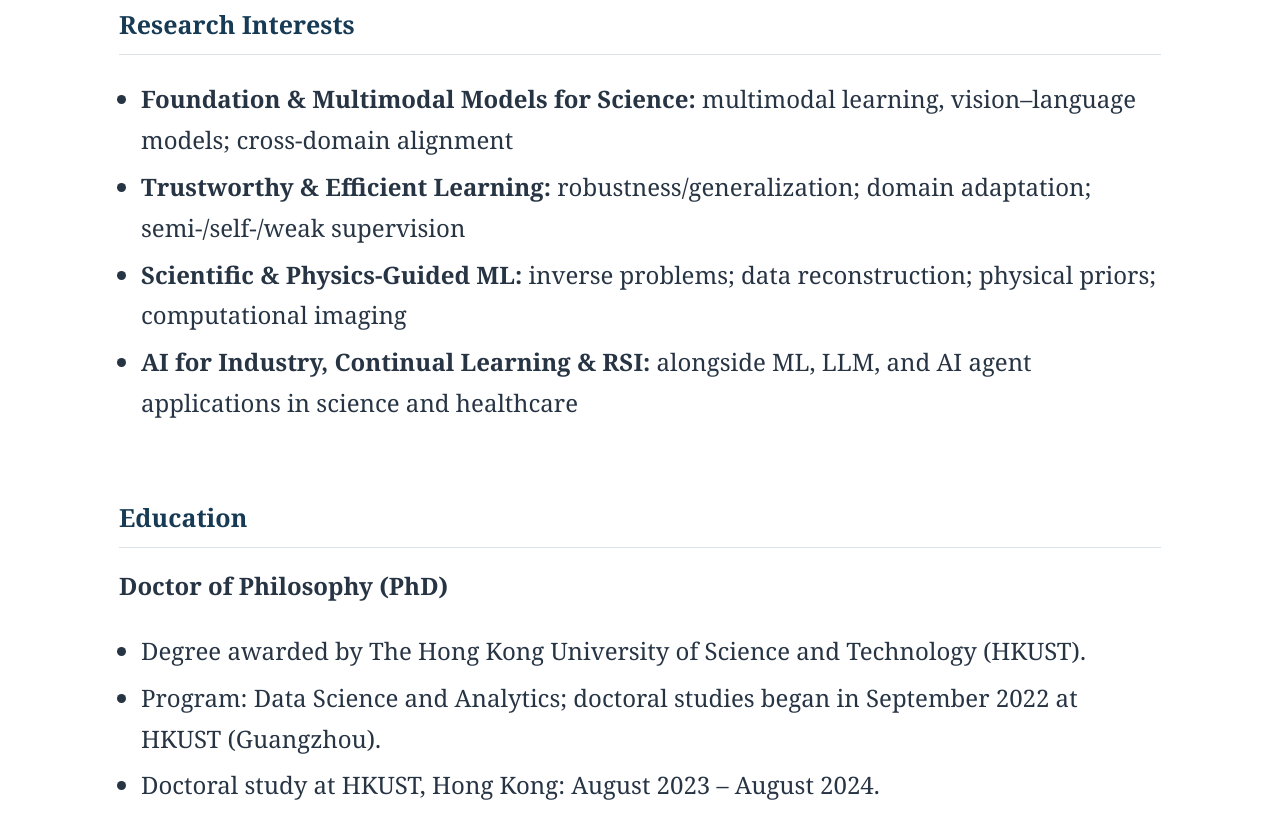
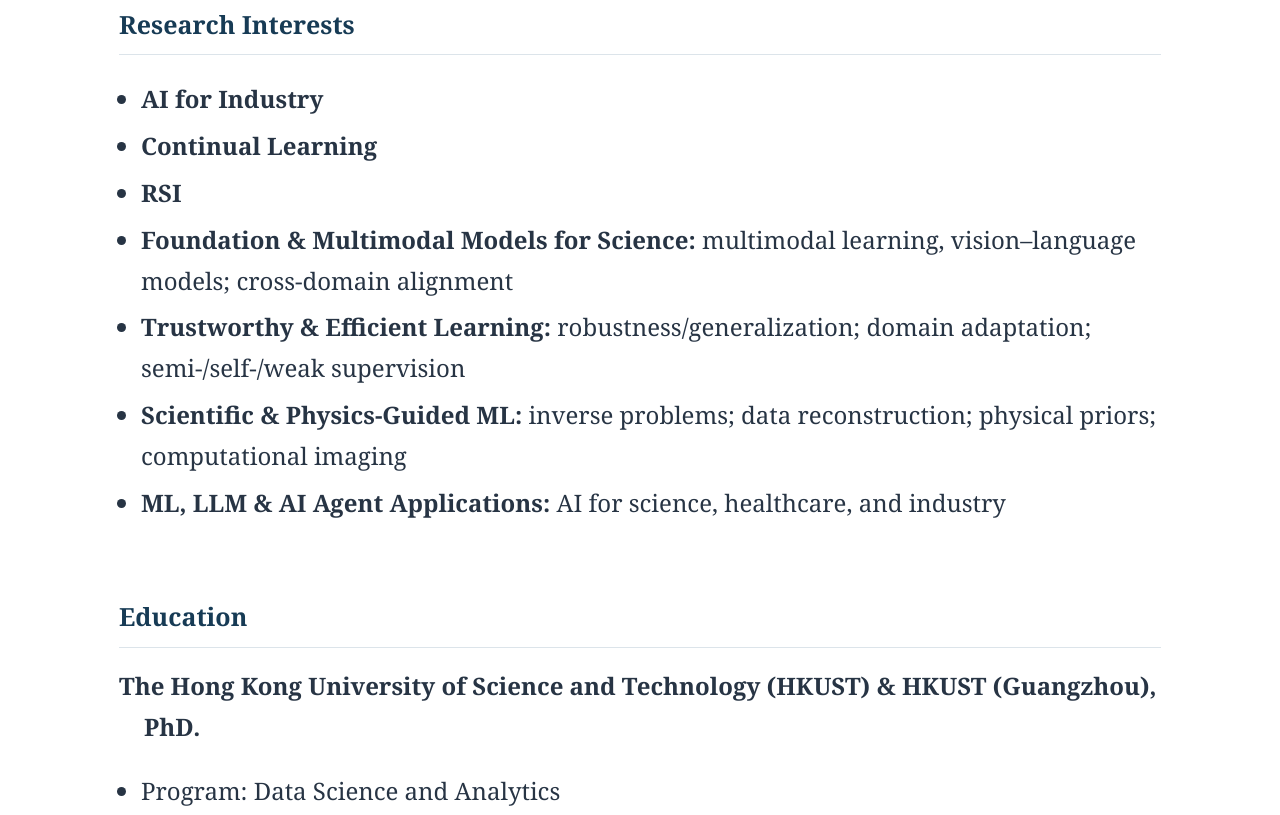
Before and after one commit to wang-rq/wang-rq.github.io, a plain HTML site: page index.html in a window 1280 px wide. Shown: the part 893-1708 px from the top of the page. Drawn offline with Linux system fonts and the light colour scheme.

Commit message:
Simplify doctoral education and prioritize current research interests

```diff
--- a/index.html
+++ b/index.html
@@ -97,6 +97,9 @@
         <h2 id="research-interests" style="font-family: Georgia, serif;">Research Interests</h2>
 
         <ul>
+          <li><strong>AI for Industry</strong></li>
+          <li><strong>Continual Learning</strong></li>
+          <li><strong>RSI</strong></li>
           <li>
             <strong>Foundation &amp; Multimodal Models for Science:</strong>
             multimodal learning, vision–language models; cross-domain alignment
@@ -110,8 +113,8 @@
             inverse problems; data reconstruction; physical priors; computational imaging
           </li>
           <li>
-            <strong>AI for Industry, Continual Learning &amp; RSI:</strong>
-            alongside ML, LLM, and AI agent applications in science and healthcare
+            <strong>ML, LLM &amp; AI Agent Applications:</strong>
+            AI for science, healthcare, and industry
           </li>
         </ul>
 
@@ -122,11 +125,9 @@
       <div class="col-md-10">
         <h2 id="Education" style="font-family: Georgia, serif;">Education</h2>
 
-        <strong>Doctor of Philosophy (PhD)</strong><br />
+        <strong>The Hong Kong University of Science and Technology (HKUST) &amp; HKUST (Guangzhou), &nbsp;&nbsp;&nbsp; PhD.</strong><br />
         <ul>
-          <li>Degree awarded by The Hong Kong University of Science and Technology (HKUST).</li>
-          <li>Program: Data Science and Analytics; doctoral studies began in September 2022 at HKUST (Guangzhou).</li>
-          <li>Doctoral study at HKUST, Hong Kong: August 2023 – August 2024.</li>
+          <li>Program: Data Science and Analytics</li>
         </ul>
 
         <strong>Sun Yat-sen University (SYSU), &nbsp;&nbsp;&nbsp; B.Eng. &nbsp;&nbsp;&nbsp;&nbsp;&nbsp;&nbsp;[Sep. 2018 ~
```
